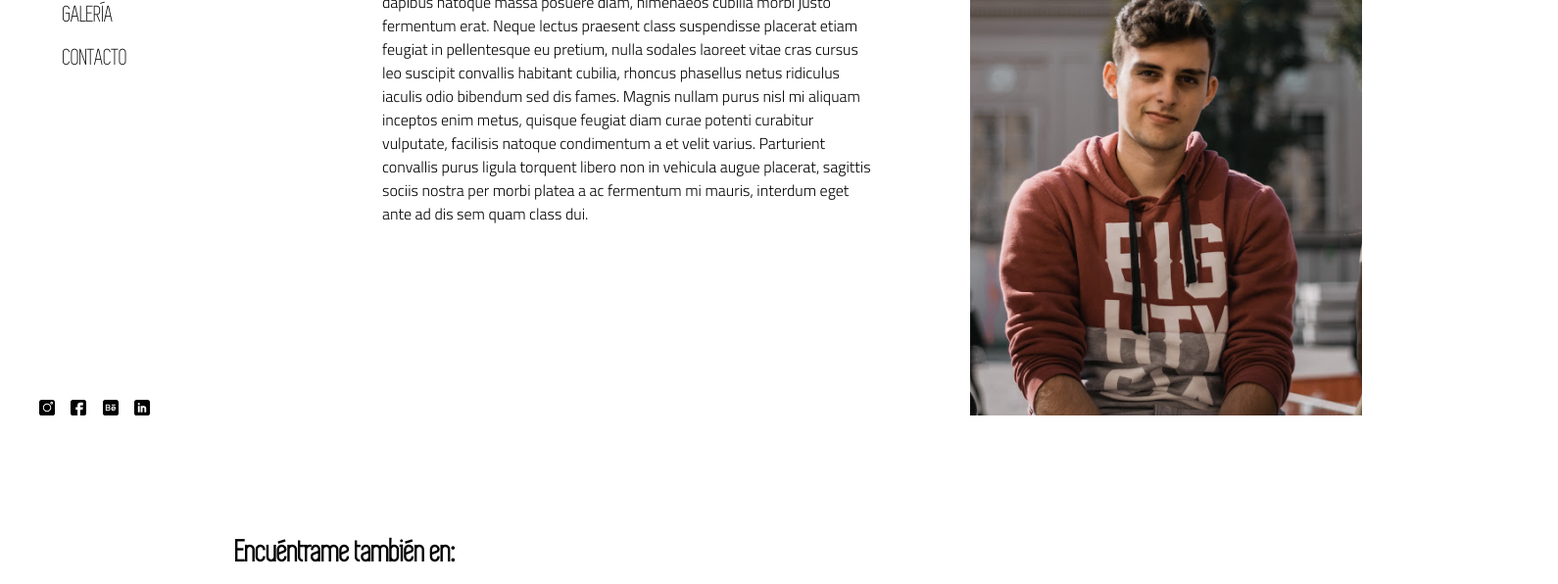
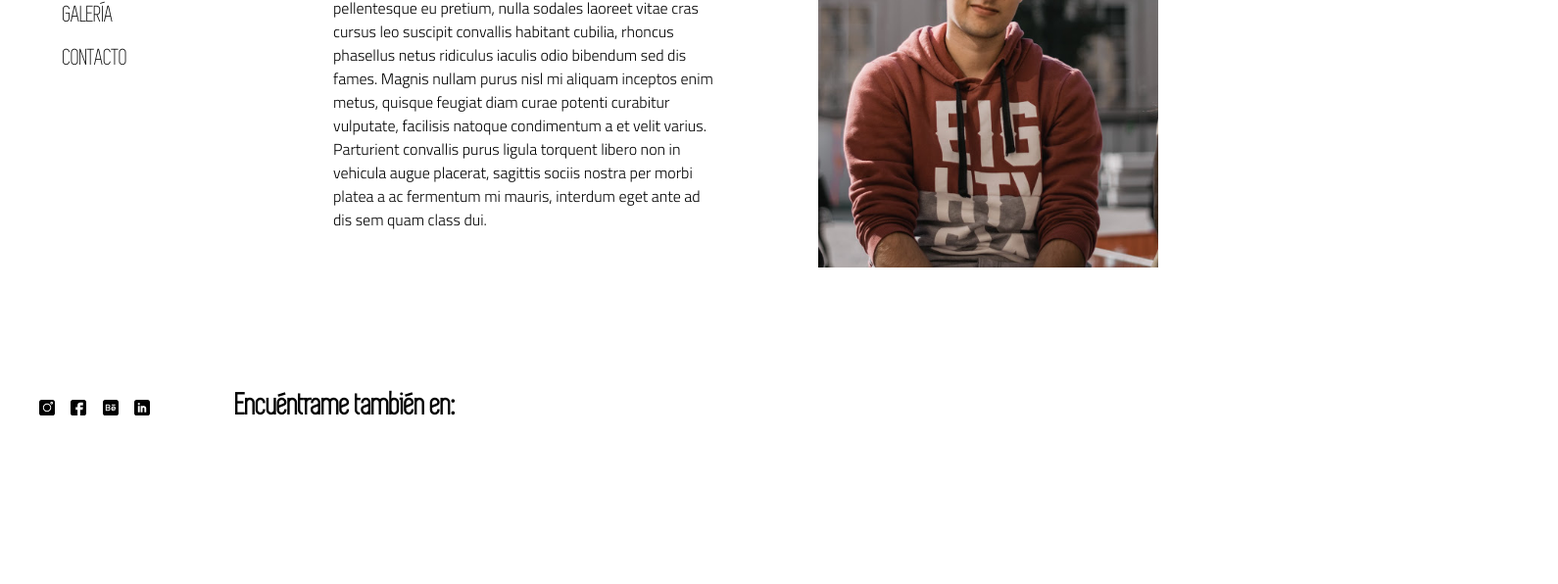
Before and after one commit to daiant/portfolio, a plain HTML site: page about.html in a window 1280 px wide. Shown: the part 326-922 px from the top of the page at 98% size, 1590 px wide, since content can reach past the window. Drawn offline with Linux system fonts and the light colour scheme.

Commit message:
Fixed about

```diff
--- a/about.html
+++ b/about.html
@@ -22,7 +22,7 @@
         <li class="li_nav"><a href="contact.html">CONTACTO</a></li>
       </div>
     </div>
-    <div class="container">
+
       <div class="content">
       <div class="text">
          <p>
@@ -35,17 +35,14 @@
       </div>
       </div>
       <div class="links">
-        <h1 style="width:250px">Encuéntrame también en: </h1>
+        <h1 class="link_title">Encuéntrame también en: </h1>
         <a class="link"href="https://www.instagram.com/_daiant"><img src="resources/img/instagram.jpg" width="250"></a>
         <a class="link"href="https://www.facebook.com"><img src="resources/img/facebook.jpg" width="250"></a>
         <a class="link"href="https://www.behance.net"><img src="resources/img/behance.jpg" width="250"></a>
 
       </div>
+    </div>
       </div>
-
-
-      </div>
-    </div>
     <div class="contacto">
       <a class="contact_li instagram" target="_blank" href="https://www.instagram.com/_daiant">Instagram</a>
       <a class="contact_li facebook" target="_blank"  href="https://www.instagram.com/_daiant">Facebook</a>
--- a/resources/css/about.css
+++ b/resources/css/about.css
@@ -1,13 +1,7 @@
 .text {
-	margin-left: 150px;
-	margin-top:150px;
-	width: 500px;
+	margin-left: 100px;
+	margin-top:130px;
 	font-family: 'Titillium Web', sans-serif;
-}
-.container {
-	position: absolute;
-	top: 25px;
-	height: auto;
 }
 .content {
 	-webkit-column-count: 2; /* Chrome, Safari, Opera */
@@ -16,11 +10,13 @@
 	-webkit-column-gap: 50px; /* Chrome, Safari, Opera */
 	 -moz-column-gap: 50px; /* Firefox */
 	 column-gap: 50px;
-	 margin-top: 45px;
+	 margin-left: 240px;
+	 width: calc(100% - 240px);
+	 height: auto;
 }
 .portrait img{
-	height: 600px;
-	width: auto;
+	height: auto;
+	width: 70%;
 	margin-top: 80px;
 	margin-left: 50px;
 }
@@ -30,9 +26,17 @@
 	margin-top:100px;
 	position: absolute;
 }
+.link_title {
+	width: 250px;
+	margin-left: 240px;
+}
 .link {
-margin: 60px;
-position: relative;
-top: 150px;
-left:14%;
+	margin: 60px;
+	position: relative;
+	top: 150px;
+	left:14%;
 }
+.link img {
+	max-width: 100%;
+	height: auto;
+}
```
Also changed, not shown: img/Fuego.jpg (deleted).
